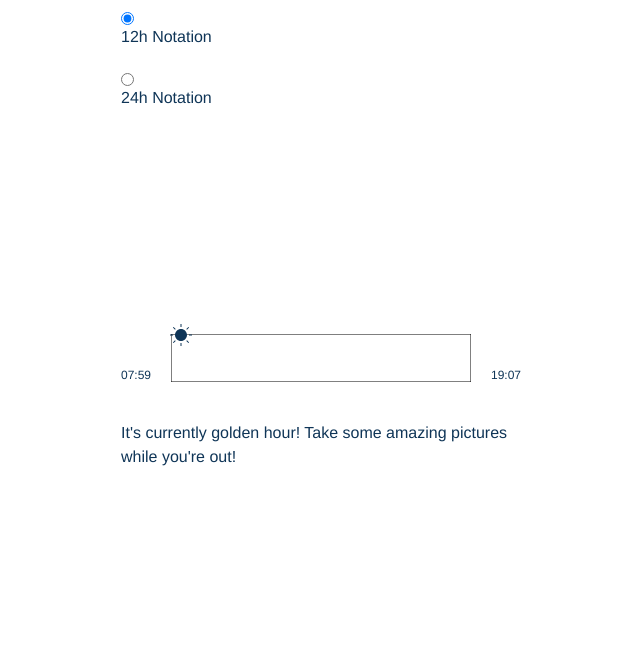
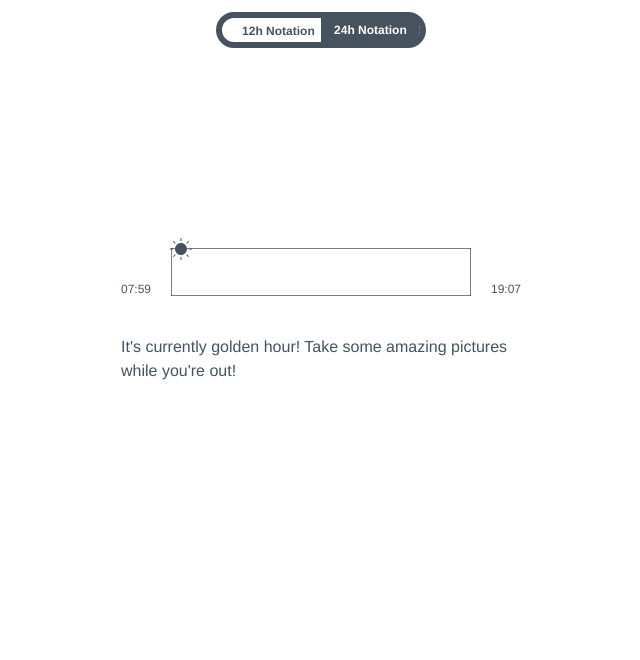
Before and after one commit to VervaekeMilan/Project-Interaction-Design-2020, a plain HTML site: page GoldonHour.html in a window 1280 px wide. Shown: the part 140-800 px from the top of the page, without its empty margins (319-959 px from the left). Drawn offline with Linux system fonts and the light colour scheme.

Commit message:
toggle switch added

```diff
--- a/GoldonHour.html
+++ b/GoldonHour.html
@@ -15,13 +15,29 @@
         <!-- <img src="..\EindopdrachtInteractionDesign\img\Sunset.png" alt="Beautiful Sunset" >   -->
         <h1>Today's golden hours at your location are: </h1>
 
-        <div>
+        <!-- <div>
             <input  type="radio" id="12" name="notation" value="12" checked>
             <label for="12" >12h Notation</label><br>
         </div>
         <div class="c-label c-label--option">
             <input type="radio" id="24" name="notation" value="24">
             <label for="24">24h Notation</label><br>
+        </div> -->
+
+        <div class="container togglebody">
+
+            <form class="toggle ">
+
+                <input type="radio" id="choice1" name="choice" value="creative">
+                <label for="choice1">12h notation</label>
+
+                <input type="radio" id="choice2" name="choice" value="productive">
+                <label for="choice2">Quality</label>
+
+                <div id="flap"><span class="content">24h notation</span></div>
+
+            </form>
+
         </div>
 
         <div style="position:relative">
@@ -60,11 +76,11 @@
                     <!-- style="position:static"-->
                 </div>
 
+        </div class="c-centeralise">
+            <p >
+                <span class="js-countdown">It's currently golden hour! Take some amazing pictures while you're out!</span>
+            </p>
         </div>
-        <p class="c-centeralise">
-            <span class="js-countdown">It's currently golden hour! Take some amazing pictures while you're out!</span>
-        </p>
-
 
     </main>
 </body>
--- a/css/screen.css
+++ b/css/screen.css
@@ -22,13 +22,17 @@
 :root {
     /* colors */
     --color-light: #fff;
-    --color-dark:#0F3557;
+    --color-dark:#46535e;
 
     --color-front:var(--color-dark);
     --color-back: var(--color-light);
     /* opacity */
     --global-muted-opacity: .6;
 
+    --accent: var(--color-dark);
+    --border-width: 6px;
+    --border-radius: 55px;
+    --font-size: 12px;
     /* transitions */
 }
 
@@ -222,6 +226,86 @@ input::placeholder {
     Small button reset object
 */
 
+
+
+.container {
+    perspective: 800px;
+}
+
+.toggle {
+    position: relative;
+    border: solid var(--border-width) var(--accent);
+    border-radius: var(--border-radius);
+    transition: transform cubic-bezier(0, 0, 0.30, 2) .4s;
+    transform-style: preserve-3d;
+    perspective: 800px;
+}
+
+.togglebody {
+    /*height: 100vh;*/
+    display: flex;
+    justify-content: center;
+    /*align-items: center;
+    margin: 0;
+    /*background-color: #333;
+    font-family: sans-serif;*/
+}
+.toggle>input[type="radio"] {
+    display: none;
+}
+
+.toggle>#choice1:checked~#flap {
+    transform: rotateY(-180deg);
+}
+
+.toggle>#choice1:checked~#flap>.content {
+    transform: rotateY(-180deg);
+}
+
+.toggle>#choice2:checked~#flap {
+    transform: rotateY(0deg);
+}
+
+.toggle>label {
+    display: inline-block;
+    min-width: 10px;
+    padding-left: 20px;
+    padding-right: 20px;
+    font-size: var(--font-size);
+    text-align: center;
+    color: var(--accent);
+    cursor: pointer;
+}
+
+.toggle>label,
+.toggle>#flap {
+    font-weight: bold;
+    text-transform: capitalize;
+}
+
+.toggle>#flap {
+    position: absolute;
+    top: calc( 0px - var(--border-width));
+    left: 50%;
+    height: calc(100% + var(--border-width) * 2);
+    width: 50%;
+    display: flex;
+    justify-content: center;
+    align-items: center;
+    font-size: var(--font-size);
+    background-color: var(--accent);
+    border-top-right-radius: var(--border-radius);
+    border-bottom-right-radius: var(--border-radius);
+    transform-style: preserve-3d;
+    transform-origin: left;
+    transition: transform cubic-bezier(0.4, 0, 0.2, 1) .0s;*/
+}
+
+.toggle>#flap>.content {
+    color: #fff;
+    transition: transform 0s linear .0s;
+    transform-style: preserve-3d;
+}
 .o-button-reset {
     border: none;
     margin: 0;
@@ -394,6 +478,10 @@ input::placeholder {
 .c-label__option{
     background-color: #88ccff;
 }
+.c-centeralise{
+    display: flex;
+    justify-content: center;
+}
 
 /*------------------------------------*\
 #UTILITIES
```
